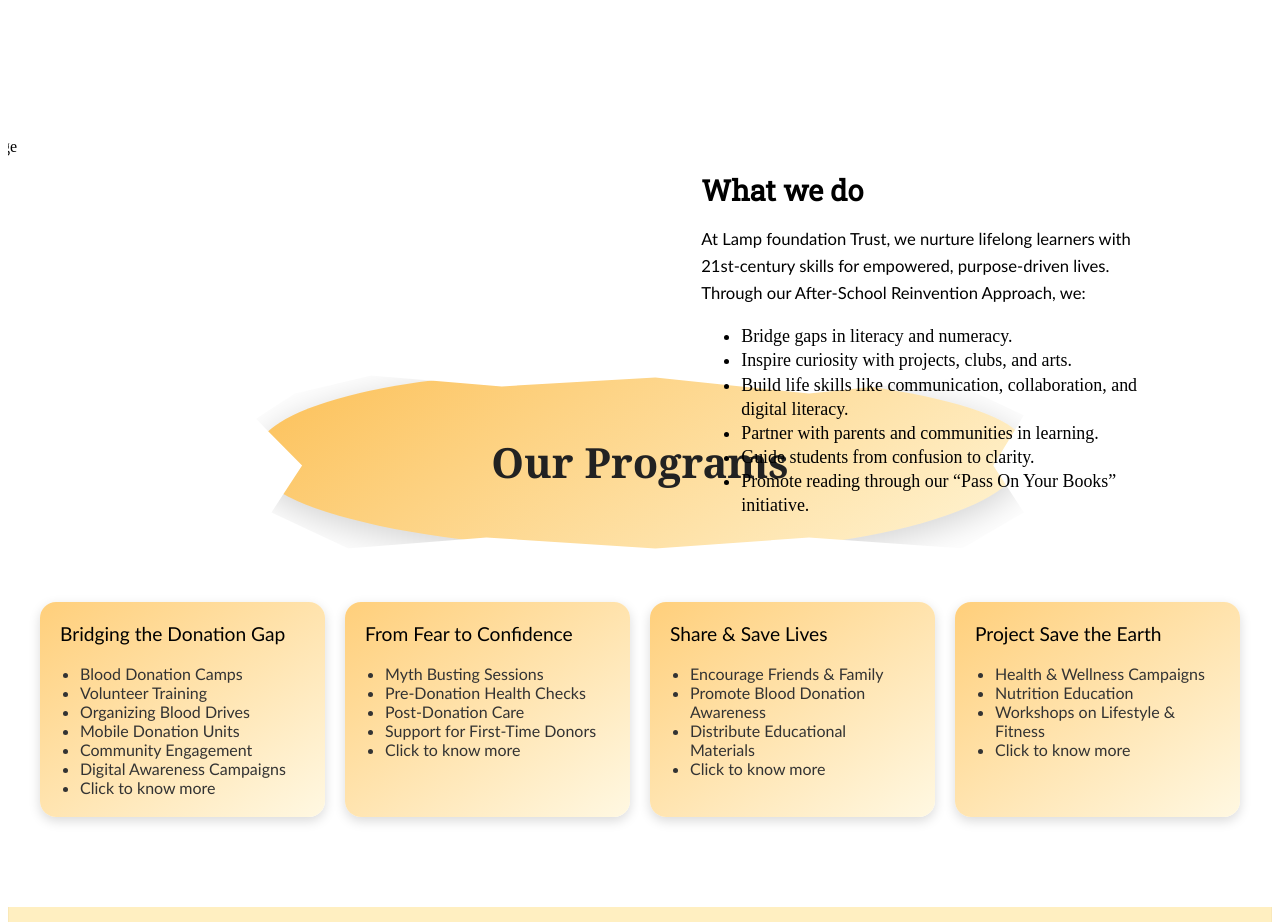
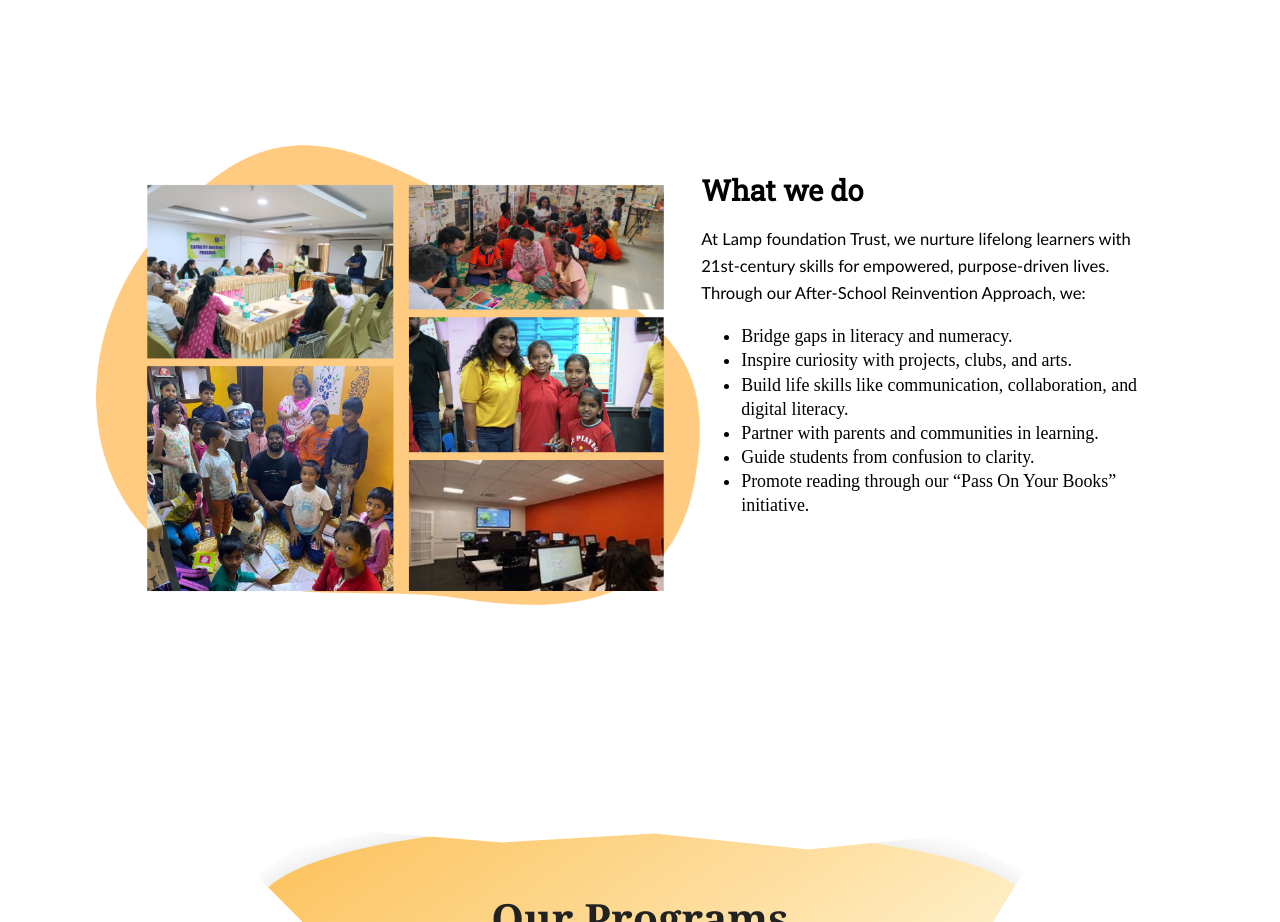
Before and after one commit to Riyabhadangee/NGO-website, a plain HTML site: page index.html in a window 1280 px wide. Shown: the part 1440-2362 px from the top of the page. Drawn offline with Linux system fonts and the light colour scheme; a web font is replaced by a local one.

Commit message:
Update index file

```diff
--- a/index.html
+++ b/index.html
@@ -640,7 +640,7 @@
             </div>
 
             <div class="image-pair">
-                <img src="We are Lamp Education & Charitable Trus (3).png" alt="firstimage" class="First-image">
+                <img src="LampImage.png" alt="firstimage" class="First-image">
 
                 <div class="bg-container">
                     <div class="bg-text">
```
